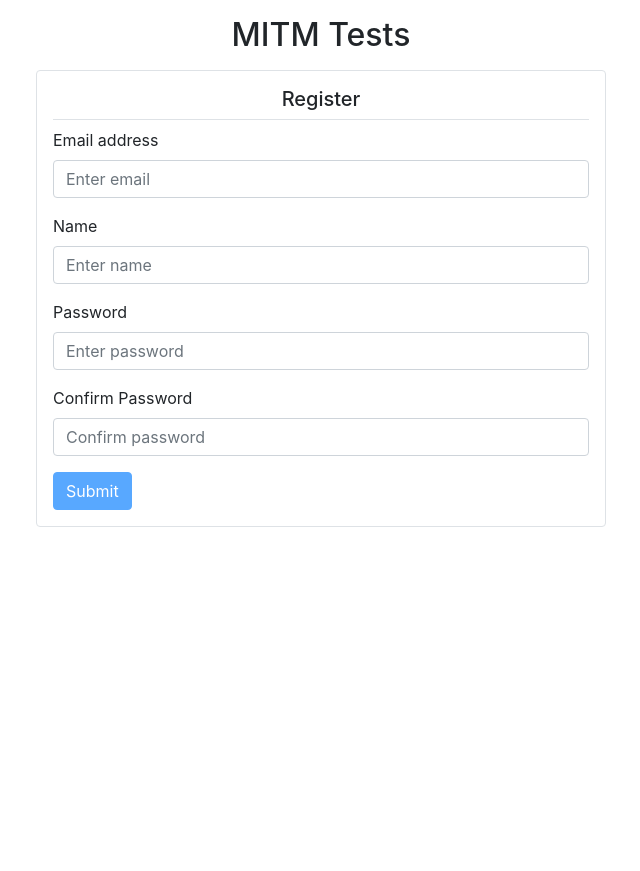
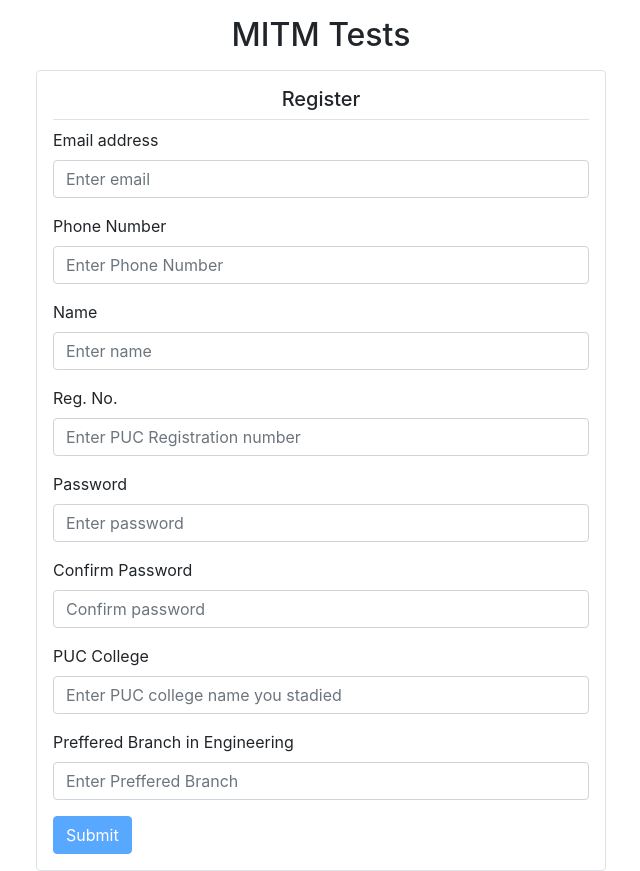
Before and after one commit to MohanKrishnaHB/cet-gym, a Django app: page /register in a window 1280 px wide. Shown: the whole page, without its empty margins (319-959 px from the left). Before the commit the page ends 527 px from the top, so only its background shows below. Run offline with Django 3.2, Linux system fonts and the light colour scheme; some libraries are stand-ins or nearby versions.

Commit message:
Added students page. and some fields to student model

```diff
--- a/requirements.txt
+++ b/requirements.txt
@@ -2,6 +2,8 @@ asgiref==3.2.7
 Django==3.0.6
 django-rest-framework==0.1.0
 djangorestframework==3.11.0
+gunicorn==20.0.4
 Pillow==7.1.2
 pytz==2020.1
 sqlparse==0.3.1
+whitenoise==5.1.0
--- a/templates/nav_institute.html
+++ b/templates/nav_institute.html
@@ -34,9 +34,9 @@
         <li class="nav-item">
           <a class="nav-link" href="/test/i/test-list">Test</a>
         </li>
-        <!-- <li class="nav-item">
-          <a class="nav-link" href="/test/i/test-list">Results</a>
-        </li> -->
+        <li class="nav-item">
+          <a class="nav-link" href="/i/student-list">Students</a>
+        </li>
       </ul>
       <a class="btn btn-primary" href="/test/i/create-test">
         Create Test
--- a/templates/register.html
+++ b/templates/register.html
@@ -58,9 +58,24 @@
             {% endif %}
           </div>
           <div class="form-group">
+            <label for="phone">Phone Number</label>
+            <input type="text" class="form-control" placeholder="Enter Phone Number" name="phone_number" id="phone"
+              value="{% if phone_number %}{{phone_number}}{% endif %}" required />
+            {% if phone_number_exists %}
+            <div>
+              <small class="text-danger">Phone Number already exists, <a href="/log-in">log-in</a></small>
+            </div>
+            {% endif %}
+          </div>
+          <div class="form-group">
             <label for="name">Name</label>
             <input type="text" class="form-control" placeholder="Enter name" name="name" id="name"
               value="{% if name %}{{name}}{% endif %}" required />
+          </div>
+          <div class="form-group">
+            <label for="reg_number">Reg. No.</label>
+            <input type="text" class="form-control" placeholder="Enter PUC Registration number" name="reg_no"
+              value="{% if reg_no %}{{reg_no}}{% endif %}" id="reg_number" />
           </div>
           <div class="form-group">
             <label for="pwd">Password</label>
@@ -72,6 +87,16 @@
             <input oninput="confirmPassword()" type="password" class="form-control" placeholder="Confirm password"
               name="password" id="confirm_pwd" required />
             <div class="text-danger" id="confirm_pwd_text"></div>
+          </div>
+          <div class="form-group">
+            <label for="puc_college">PUC College</label>
+            <input type="text" class="form-control" placeholder="Enter PUC college name you stadied" name="puc_college"
+              value="{% if puc_college %}{{puc_college}}{% endif %}" id="puc_college" required />
+          </div>
+          <div class="form-group">
+            <label for="preffered_branch">Preffered Branch in Engineering</label>
+            <input type="text" class="form-control" placeholder="Enter Preffered Branch" name="preffered_branch"
+              value="{% if preffered_branch %}{{preffered_branch}}{% endif %}" id="preffered_branch" required />
           </div>
           <!-- <div class="form-group">
               <label for="institute_code">Institute Code</label>
--- a/users/models.py
+++ b/users/models.py
@@ -19,9 +19,13 @@ class Institute(models.Model):
 
 
 class Student(models.Model):
+    reg_no = models.CharField(max_length=20, blank=True, null=True)
     name = models.CharField(max_length=50)
     email = models.EmailField(unique=True)
+    phone_number = models.CharField(max_length=20, unique=True)
     password = models.CharField(max_length=257)
+    puc_college = models.CharField(max_length=200, blank=True, null=True)
+    preffered_branch = models.CharField(max_length=100, blank=True, null=True)
     institute = models.ForeignKey(
         Institute, on_delete=models.CASCADE, related_name="students")
 
--- a/users/urls.py
+++ b/users/urls.py
@@ -6,5 +6,6 @@ urlpatterns = [
     path('log-in', views.logIn),
     path('log-out', views.logOut),
     path('register', views.register),
+    path('i/student-list', views.studentList),
 
 ]
--- a/users/views.py
+++ b/users/views.py
@@ -42,19 +42,28 @@ def register(request):
         return render(request, "register.html")
     if request.method == "POST":
         email = request.POST['email']
+        phone_number = request.POST['phone_number']
         name = request.POST['name']
+        reg_no = request.POST['reg_no']
         password = request.POST['password']
+        puc_college = request.POST['puc_college']
+        preffered_branch = request.POST['preffered_branch']
         # institute_code = request.POST['institute_code']
         institute_code = Institute.objects.all()[0].institute_code
         if Student.objects.filter(email=email).exists():
-            return_obj = {"email_exists": True, "email": email, "name": name}
+            return_obj = {"email_exists": True, "email": email,"phone_number":phone_number, "name": name, "reg_no": reg_no, "puc_college":puc_college, "preffered_branch":preffered_branch}
             return render(request, "register.html", return_obj)
+        if Student.objects.filter(phone_number=phone_number).exists():
+            return_obj = {"phone_number_exists": True, "email": email,"phone_number":phone_number, "name": name, "reg_no": reg_no, "puc_college":puc_college, "preffered_branch":preffered_branch}
+            return render(request, "register.html", return_obj)
+        # if Student.objects.filter(reg_no=reg_no).exists():
+        #     return_obj = {"reg_no_exists": True, "email": email,"phone_number":phone_number, "name": name, "reg_no": reg_no, "puc_college":puc_college, "preffered_branch":preffered_branch}
+        #     return render(request, "register.html", return_obj)
         else:
             if Institute.objects.filter(institute_code=institute_code).exists():
                 institute = Institute.objects.filter(
                     institute_code=institute_code)[0]
-                student = Student(email=email, name=name,
-                                  password=password, institute=institute)
+                student = Student(email=email, name=name, password=password, institute=institute, reg_no=reg_no, phone_number=phone_number, puc_college=puc_college, preffered_branch=preffered_branch)
                 student.save()
             else:
                 return_obj = {"invalid_institute": True,
@@ -86,3 +95,16 @@ def hello(request):
 
 def formatDuration(duration):
     return duration.strftime('%H:%M:%S')
+
+
+def studentList(request):
+    if request.session.get('institute', False):
+        email = request.session['institute']
+        if Institute.objects.filter(email=email).exists():
+            institute = Institute.objects.filter(email=email)[0]
+            students = Student.objects.all()
+            return render(request, "students.html", {"students": students})
+        else:
+            return redirect('/log-in')
+    else:
+        return redirect('/log-in')
```
Also changed, not shown: templates/students.html (added, +37 -0 lines), templates/test_list_institute.html (+4 -4 lines), users/migrations/0002_auto_20200630_0958.py (added), users/migrations/0003_auto_20200630_1018.py (added), users/migrations/0004_auto_20200630_1019.py (added), users/migrations/0005_auto_20200630_1453.py (added).
